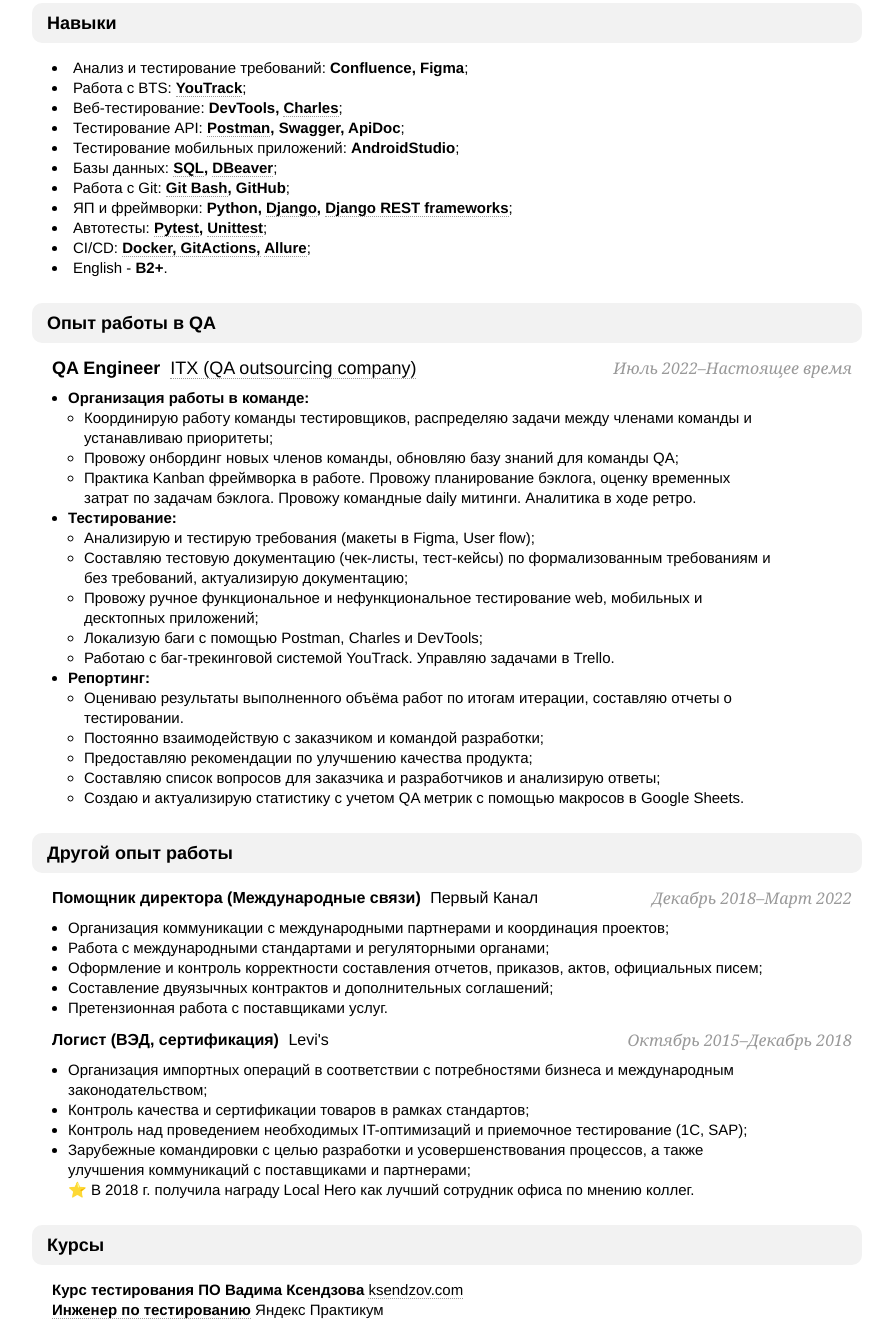
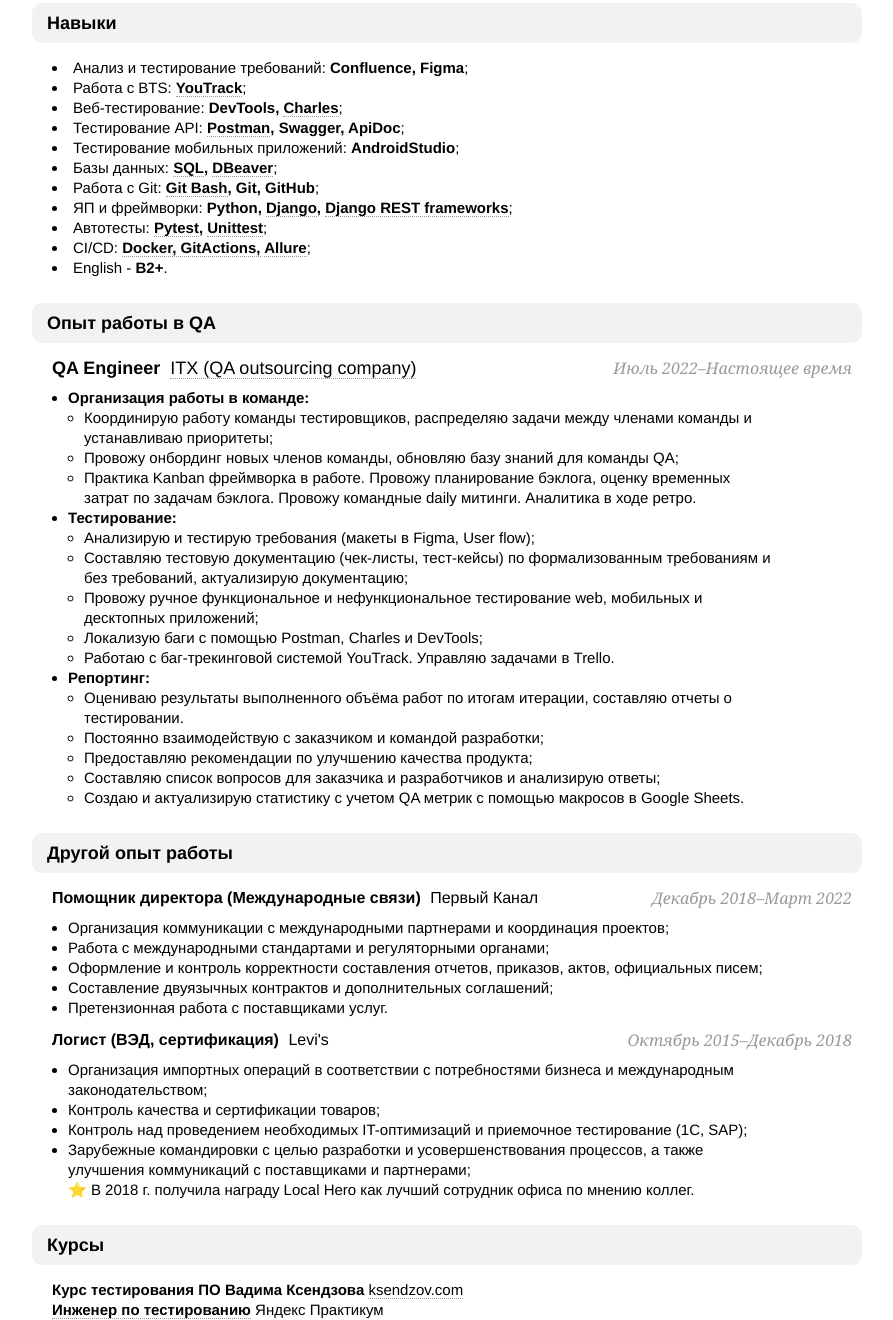
Before and after one commit to calculatedmediocrity/CV, a plain HTML site: page index.html in a window 1280 px wide. Shown: the part 412-1732 px from the top of the page, without its empty margins (168-1061 px from the left). Drawn offline with Linux system fonts and the light colour scheme.

Commit message:
update text

```diff
--- a/index.html
+++ b/index.html
@@ -56,7 +56,7 @@
                 <li> Тестирование API: <strong><a href="https://docs.google.com/spreadsheets/d/1p0yYjdk12BrvwguB1IXjkT76EPcaQK8QZqVwUTc5-W4/edit#gid=2086179265">Postman</a>, Swagger, ApiDoc</strong>;</li>
                 <li> Тестирование мобильных приложений:<strong> AndroidStudio</strong>;</li>
                 <li> Базы данных: <strong><a href="https://github.com/calculatedmediocrity/SQL">SQL</a>, <a href="https://github.com/calculatedmediocrity/QA_Ksendzov_Course_Homework/tree/main/SQL">DBeaver</strong></a>;</li>
-                <li> Работа с Git: <strong><a href="https://github.com/calculatedmediocrity/QA_Ksendzov_Course_Homework/tree/main/Linux%20Command%20Line">Git Bash</a>, GitHub</strong>;</li>
+                <li> Работа с Git: <strong><a href="https://github.com/calculatedmediocrity/QA_Ksendzov_Course_Homework/tree/main/Linux%20Command%20Line">Git Bash</a>, Git, GitHub</strong>;</li>
                 <li> ЯП и фреймворки: <strong>Python, <a href="https://prilavok.youtrack.cloud/issues">Django</a>, <a href="https://prilavok.youtrack.cloud/issues">Django REST frameworks</strong></a>;</li>
                 <li> Автотесты: <strong><a href="https://github.com/calculatedmediocrity/REST-API-Automation-Testing">Pytest</a>, <a href="https://github.com/calculatedmediocrity/Testing-Djnago-App-with-Unittest">Unittest</strong></a>;</li>
                 <li> CI/CD: <strong><a href="https://github.com/calculatedmediocrity/Dockerize-and-Deploy-Django-App">Docker, GitActions,</a> <a href="https://github.com/calculatedmediocrity/REST-API-Automation-Testing">Allure</strong></a>;</li>
@@ -112,7 +112,7 @@
                 <h4 style="margin: 12px 0 0 0;"><strong>Логист (ВЭД, сертификация)</strong> Levi's <span>Октябрь 2015&ndash;Декабрь 2018</span></h4>
                     <ul>
                         <li>Организация импортных операций в соответствии с потребностями бизнеса и международным законодательством;</li>
-                        <li>Контроль качества и сертификации товаров в рамках стандартов;</li>
+                        <li>Контроль качества и сертификации товаров;</li>
                         <li>Контроль над проведением необходимых IT-оптимизаций и приемочное тестирование (1C, SAP);</li>
                         <li>Зарубежные командировки с целью разработки и  усовершенствования процессов, а также улучшения коммуникаций с поставщиками и партнерами;</li>
                         ⭐ В 2018 г. получила награду Local Hero как лучший сотрудник офиса по мнению коллег.</li>
```
